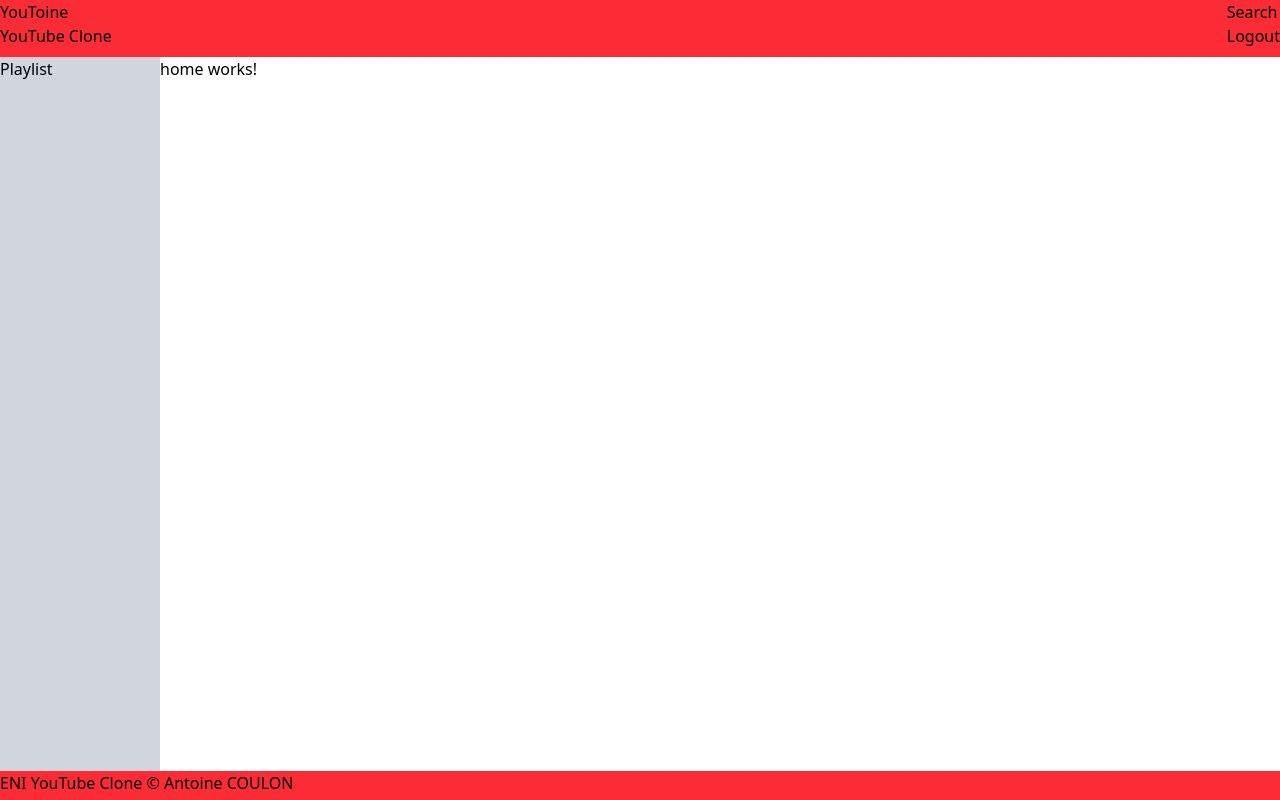
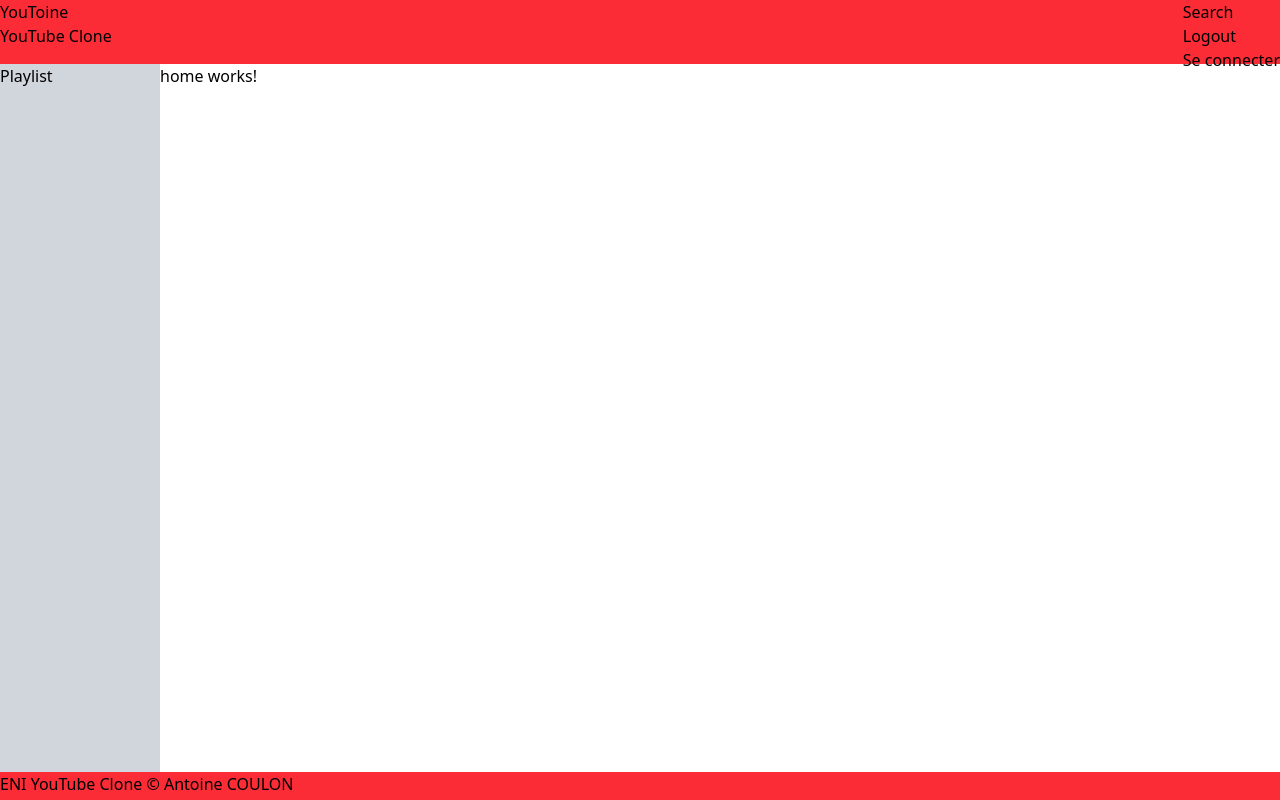
Before and after one commit to antoinecoulon/youtube-clone-eni, an Angular app: page / in a window 1280 px wide. Built offline with nearby package versions, Linux system fonts and the light colour scheme; no server answers.

Commit message:
Bug: observable problem

```diff
--- a/src/app/shared/header/header.component.html
+++ b/src/app/shared/header/header.component.html
@@ -5,9 +5,9 @@
 <nav>
     <ul>
         @if (isAuthenticated$) {
-            <li>Search</li>
-            <li>Logout</li>
-        } @else {
+            <li><a routerLink="/search">Search</a></li>
+            <li><button (click)="logout()">Logout</button></li>
+
             <li><a routerLink="/login">Se connecter</a></li>
         }
     </ul>
--- a/src/app/shared/header/header.component.ts
+++ b/src/app/shared/header/header.component.ts
@@ -11,5 +11,9 @@
 export class HeaderComponent {
 
   isAuthenticated$ = inject(AuthService).isAuthenticated$
+private readonly authService: AuthService = inject(AuthService)
 
+  logout() {
+    this.authService.logout()
+  }
 }
```
